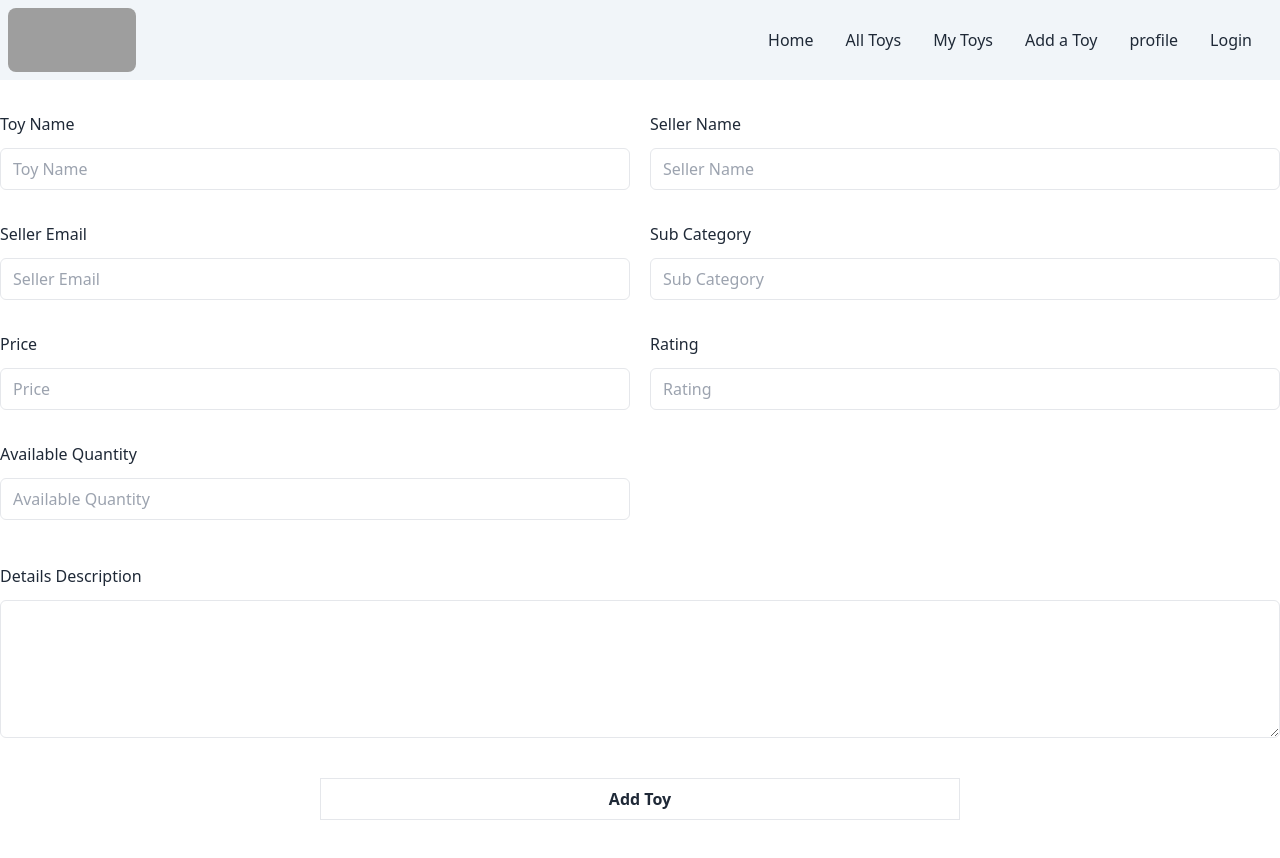
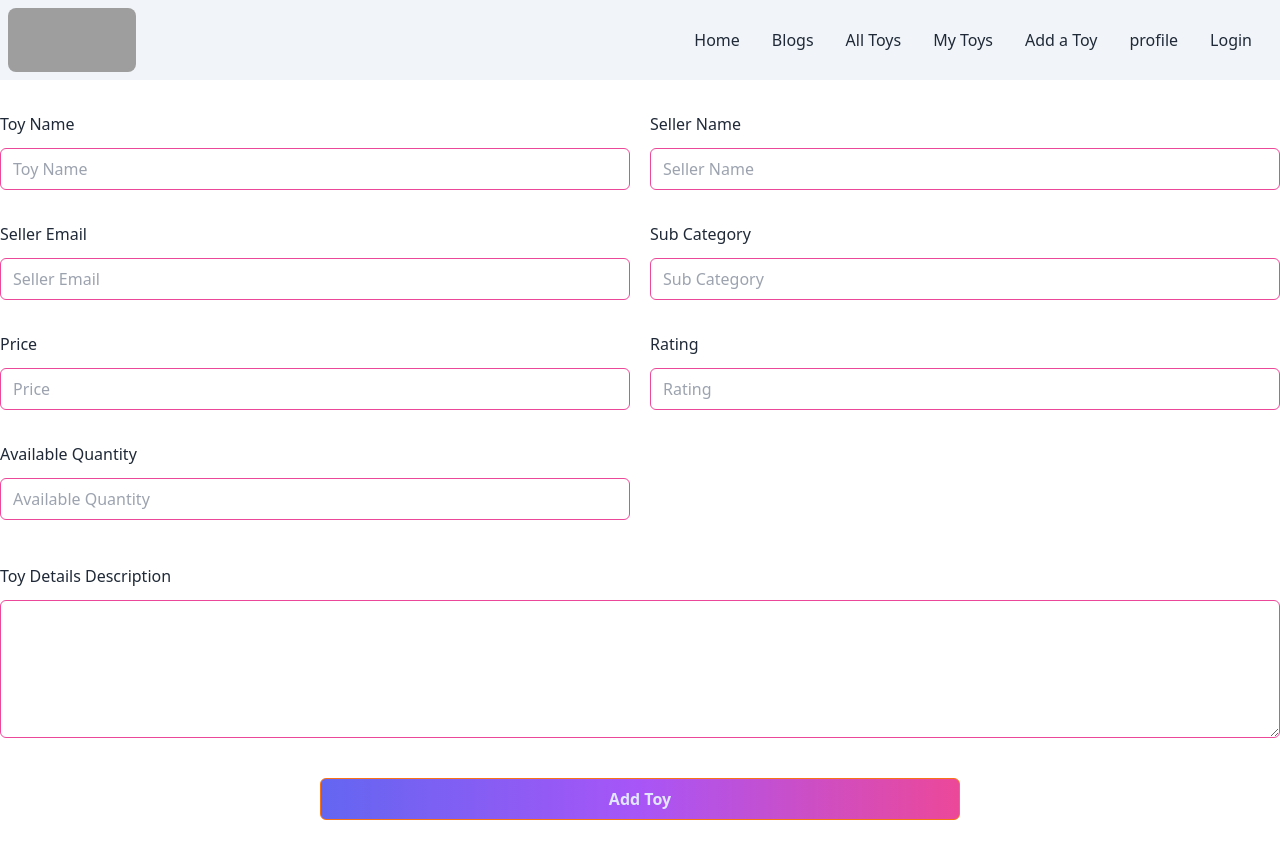
Before and after one commit to pijushwebdev/Boom-Auto_client, a React (Vite) app: page /add-toy in a window 1280 px wide. Shown: the top 858 px of the page. Built offline with nearby package versions, Linux system fonts and the light colour scheme; grey boxes are pictures that could not be loaded.

Commit message:
add Blogs page and more

```diff
--- a/src/Routes/Routes.jsx
+++ b/src/Routes/Routes.jsx
@@ -3,6 +3,7 @@ import Main from "../layout/Main";
 import Login from "../pages/Login/Login";
 import Register from "../pages/Register/Register";
 import AddToy from "../pages/AddToy/AddToy";
+import Blogs from "../pages/Blogs/Blogs";
 
 
 const router = createBrowserRouter([
@@ -21,6 +22,10 @@ const router = createBrowserRouter([
             {
                 path:'add-toy',
                 element:<AddToy></AddToy>
+            },
+            {
+                path:'blogs',
+                element:<Blogs></Blogs>
             }
         ]
     }
--- a/src/pages/AddToy/AddToy.jsx
+++ b/src/pages/AddToy/AddToy.jsx
@@ -11,48 +11,48 @@ const AddToy = () => {
                 <div className='grid grid-cols-1 md:grid-cols-2 gap-5'>
                     <div className='flex flex-col'>
                         <label className='my-3' htmlFor="toy-name">Toy Name</label>
-                        <input className='py-2 px-3 outline-none border rounded-md focus:shadow-md' type="text" name='toy-name' id='toy-name' placeholder='Toy Name' required />
+                        <input className='py-2 px-3 outline-none border border-pink-500 rounded-md focus:shadow-md' type="text" name='toy-name' id='toy-name' placeholder='Toy Name' required />
                     </div>
 
                     <div className='flex flex-col'>
                         <label className='my-3' htmlFor="seller-name">Seller Name</label>
-                        <input className='py-2 px-3 outline-none border rounded-md focus:shadow-md' type="text" name='seller-name' id='seller-name' placeholder='Seller Name' required />
+                        <input className='py-2 px-3 border-pink-500 outline-none border rounded-md focus:shadow-md' type="text" name='seller-name' id='seller-name' placeholder='Seller Name' required />
                     </div>
 
                     <div className='flex flex-col'>
                         <label className='my-3' htmlFor="seller-email">Seller Email</label>
-                        <input className='py-2 px-3 outline-none border rounded-md focus:shadow-md' type="email" name='seller-email' id='seller-email' placeholder='Seller Email' required />
+                        <input className='py-2 px-3 border-pink-500 outline-none border rounded-md focus:shadow-md' type="email" name='seller-email' id='seller-email' placeholder='Seller Email' required />
                     </div>
 
                     <div className='flex flex-col'>
                         <label className='my-3' htmlFor="toy-name">Sub Category</label>
-                        <input className='py-2 px-3 outline-none border rounded-md focus:shadow-md' type="text" name='sub-category' id='sub-category' placeholder='Sub Category' required />
+                        <input className='py-2 px-3 border-pink-500 outline-none border rounded-md focus:shadow-md' type="text" name='sub-category' id='sub-category' placeholder='Sub Category' required />
                     </div>
 
                     <div className='flex flex-col'>
                         <label className='my-3' htmlFor="price">Price</label>
-                        <input className='py-2 px-3 outline-none border rounded-md focus:shadow-md' type="text" name='price' id='price' placeholder='Price' required />
+                        <input className='py-2 px-3 border-pink-500 outline-none border rounded-md focus:shadow-md' type="text" name='price' id='price' placeholder='Price' required />
                     </div>
 
                     <div className='flex flex-col'>
                         <label className='my-3' htmlFor="rating">Rating</label>
-                        <input className='py-2 px-3 outline-none border rounded-md focus:shadow-md' type="text" name='rating' id='rating' placeholder='Rating' required />
+                        <input className='py-2 px-3 border-pink-500 outline-none border rounded-md focus:shadow-md' type="text" name='rating' id='rating' placeholder='Rating' required />
                     </div>
 
                     <div className='flex flex-col'>
                         <label className='my-3' htmlFor="available-quantity">Available Quantity</label>
-                        <input className='py-2 px-3 outline-none border rounded-md focus:shadow-md' type="text" name='available-quantity' id='available-quantity' placeholder='Available Quantity' required />
+                        <input className='py-2 px-3 border-pink-500 outline-none border rounded-md focus:shadow-md' type="text" name='available-quantity' id='available-quantity' placeholder='Available Quantity' required />
                     </div>
                 </div>
 
 
                 <div className='flex flex-col mt-8'>
-                    <label className='my-3' htmlFor="details-description">Details Description</label>
-                    <textarea className='py-2 px-3 outline-none border rounded-md focus:shadow-md' name="details-description" id="details-description" cols="30" rows="5" required></textarea>
+                    <label className='my-3' htmlFor="details-description">Toy Details Description</label>
+                    <textarea className='py-2 px-3 border-pink-500 outline-none border rounded-md focus:shadow-md' name="details-description" id="details-description" cols="30" rows="5" required></textarea>
                 </div>
 
                 <div className='flex justify-center'>
-                    <input className='text-center font-bold w-full md:w-1/2 flex justify-center py-2 px-3 border outline-none my-10' type="submit" value='Add Toy' />
+                    <input className='text-center text-indigo-100 cursor-pointer hover:bg-gradient-to-l duration-500 transition-all border-orange-500 bg-gradient-to-r from-indigo-500 via-purple-500 to-pink-500 rounded-md font-bold w-full md:w-1/2 flex justify-center py-2 px-3 border outline-none my-10' type="submit" value='Add Toy' />
                 </div>
 
 
--- a/src/pages/shared/Navbar/Navbar.jsx
+++ b/src/pages/shared/Navbar/Navbar.jsx
@@ -13,6 +13,7 @@ const Navbar = () => {
                         </label>
                         <ul tabIndex={0} className="menu menu-compact dropdown-content mt-3 p-2 shadow bg-base-100 rounded-box w-52">
                             <li><Link to='/'>Home</Link></li>
+                            <li><Link to='/blogs'>Blogs</Link></li>
                             <li tabIndex={0}><Link to='all-toys'>All Toys</Link></li>
                             <li><Link to='my-toys'>My Toys</Link></li>
                             <li><Link to='add-toy'>Add a Toy</Link></li>
@@ -24,6 +25,7 @@ const Navbar = () => {
                 <div className="navbar-end hidden lg:flex">
                     <ul className="menu menu-horizontal px-1">
                         <li><Link to='/'>Home</Link></li>
+                        <li><Link to='/blogs'>Blogs</Link></li>
                         <li tabIndex={0}><Link to='all-toys'>All Toys</Link></li>
                         <li><Link to='/my-toys'>My Toys</Link></li>
                         <li><Link to='/add-toy'>Add a Toy</Link></li>
```
Also changed, not shown: src/pages/Blogs/Blogs.jsx (added, +81 -0 lines).
